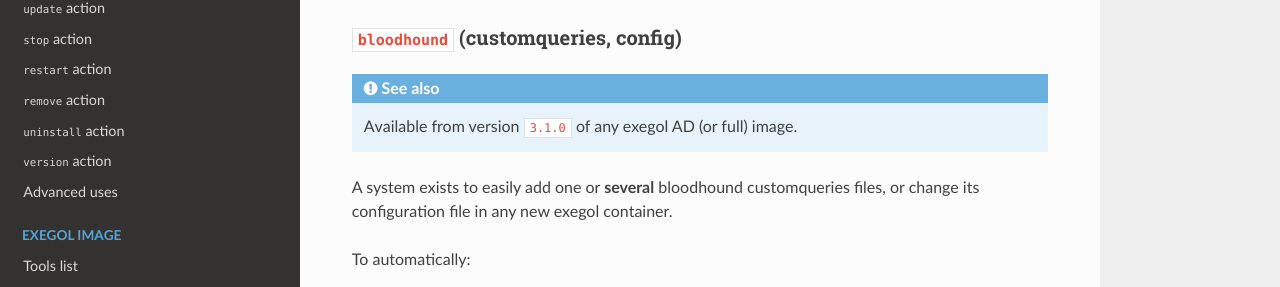
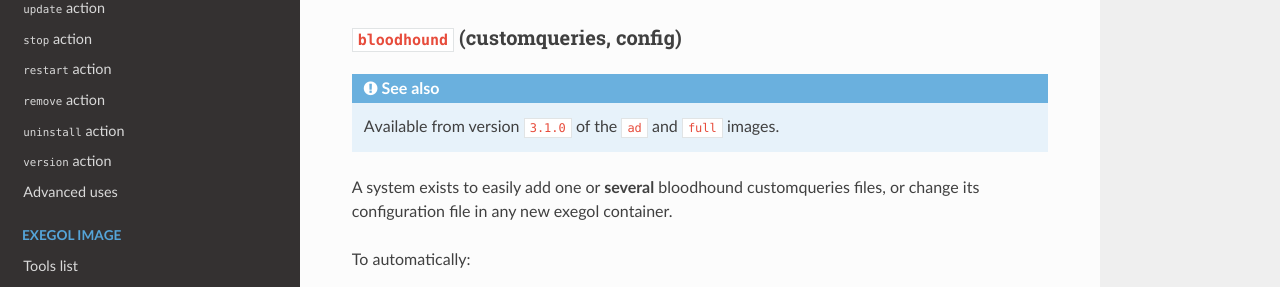
Before and after one commit to ThePorgs/Exegol-docs, a Sphinx documentation site: the page built from source/exegol-image/my-resources.rst, in a window 1280 px wide and 900 px high, scrolled down 2159 px. Shown: the part 141-428 px from the top of the window. Built offline with Sphinx 7.4.7 and the Read the Docs theme 2.0.0, drawn with Linux system fonts in a browser that asks for light colours.

Commit message:
Update my-resources.rst

```diff
--- a/source/exegol-image/my-resources.rst
+++ b/source/exegol-image/my-resources.rst
@@ -70,7 +70,7 @@
 :code:`bloodhound` (customqueries, config)
 ~~~~~~~~~~~~~~~~~~~~~~~~~~~~~~~~~~~~~~~~~~
 .. seealso::
-    Available from version ``3.1.0`` of any exegol AD (or full) image.
+    Available from version ``3.1.0`` of the ``ad`` and ``full`` images.
 
 A system exists to easily add one or **several** bloodhound customqueries files, or change its configuration file in any new exegol container.
 
```
